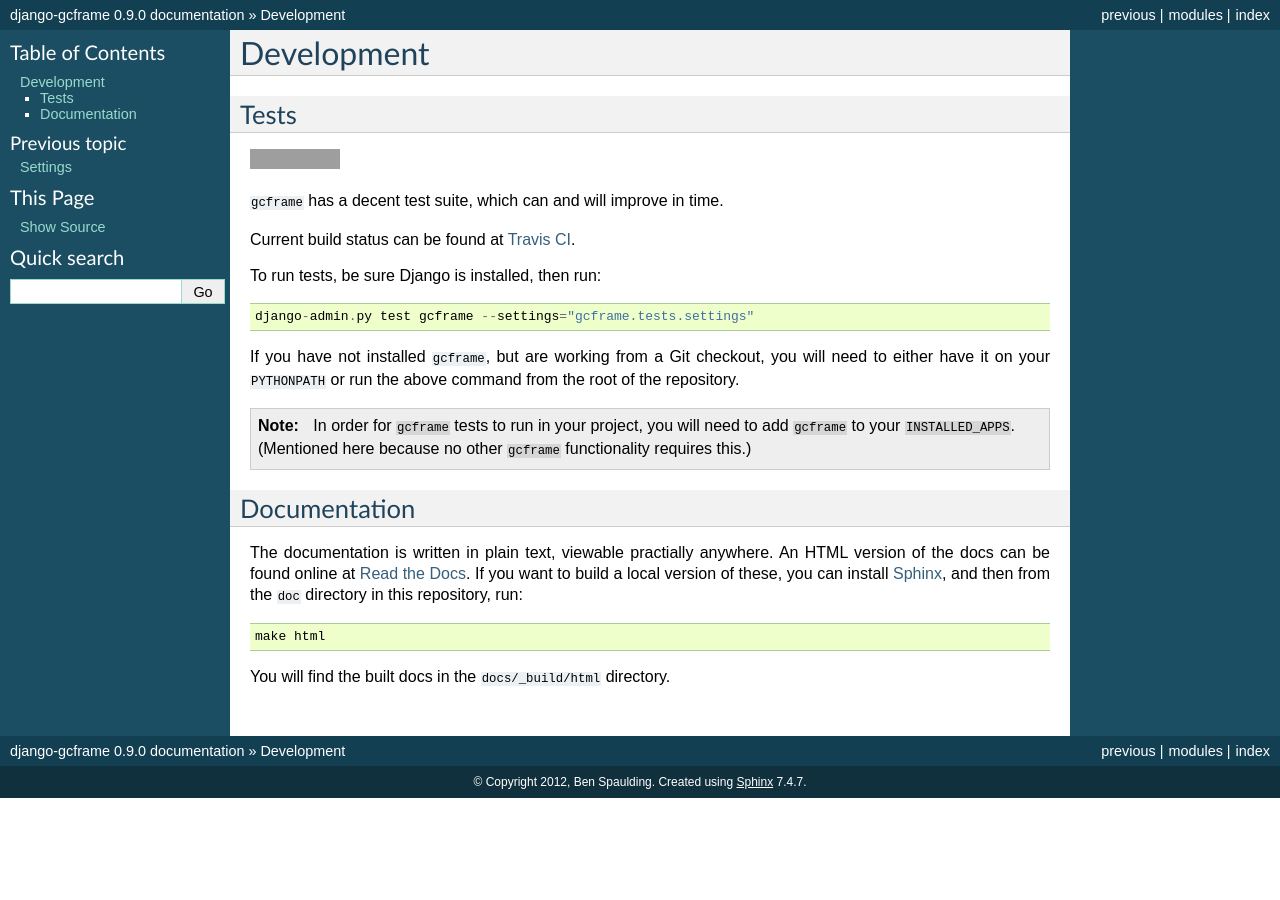
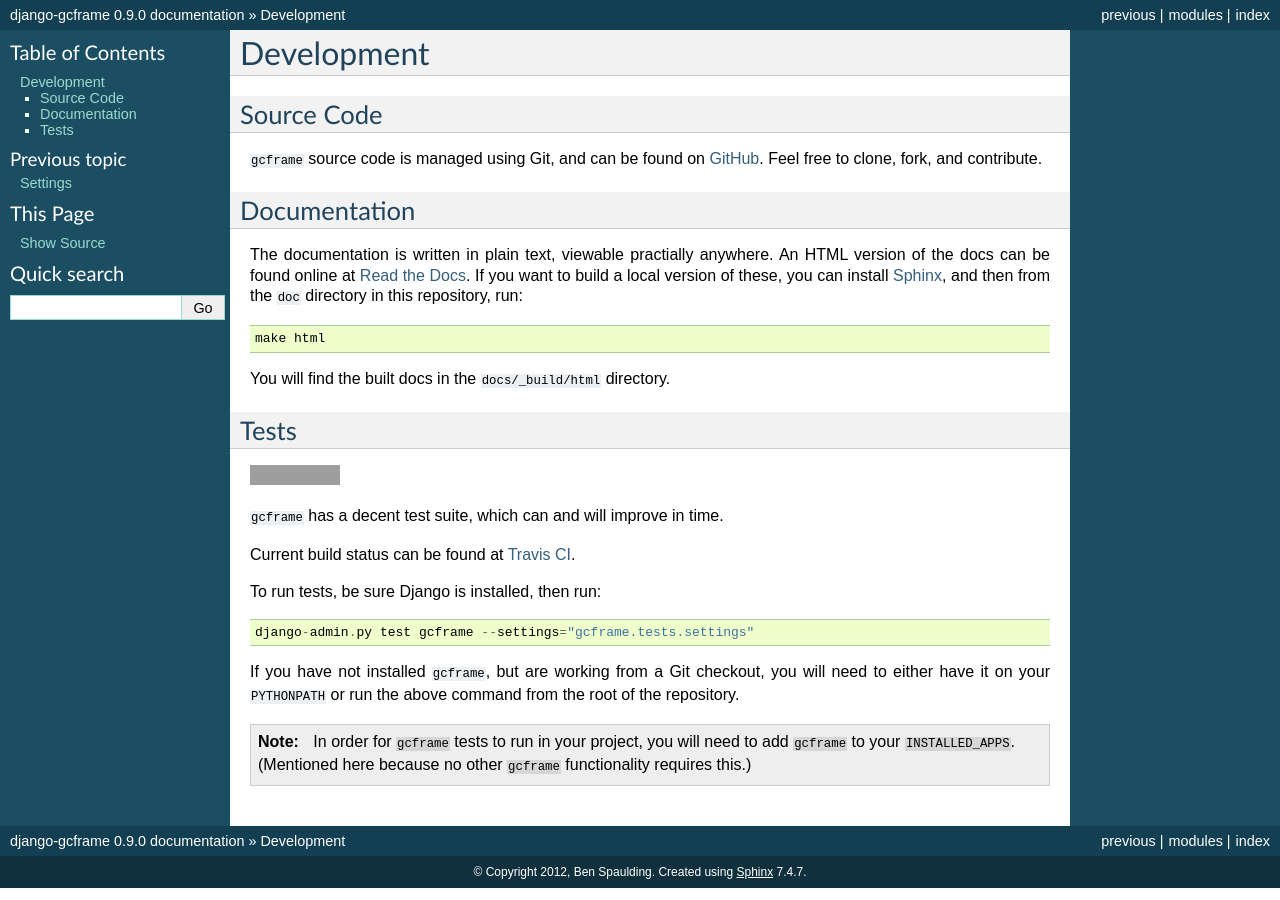
Before and after one commit to benspaulding/django-gcframe, a Sphinx documentation site: the page built from docs/development.rst, in a window 1280 px wide. Built offline with Sphinx 7.4.7, drawn with Linux system fonts in a browser that asks for light colours; some of the changed lines change nothing that is shown; grey boxes are pictures that could not be loaded.

Commit message:
Add development section on finding source code.
Also shifted the section on documentation up.

```diff
--- a/docs/development.rst
+++ b/docs/development.rst
@@ -4,6 +4,29 @@
 
 Development
 ===========
+
+Source Code
+-----------
+
+``gcframe`` source code is managed using Git, and can be found on GitHub_. Feel
+free to clone, fork, and contribute.
+
+.. _GitHub: https://github.com/benspaulding/django-gcframe/
+
+Documentation
+-------------
+
+The documentation is written in plain text, viewable practially anywhere. An
+HTML version of the docs can be found online at `Read the Docs`_. If you want
+to build a local version of these, you can install Sphinx_, and then from the
+``doc`` directory in this repository, run::
+
+    make html
+
+You will find the built docs in the ``docs/_build/html`` directory.
+
+.. _Read The Docs: http://readthedocs.org/docs/django-gcframe/
+.. _Sphinx: http://sphinx.pocoo.org/
 
 Tests
 -----
@@ -31,18 +54,3 @@ the root of the repository.
 .. note:: In order for ``gcframe`` tests to run in your project, you will need
           to add ``gcframe`` to your ``INSTALLED_APPS``. (Mentioned here because
           no other ``gcframe`` functionality requires this.)
-
-Documentation
--------------
-
-The documentation is written in plain text, viewable practially anywhere. An
-HTML version of the docs can be found online at `Read the Docs`_. If you want
-to build a local version of these, you can install Sphinx_, and then from the
-``doc`` directory in this repository, run::
-
-    make html
-
-You will find the built docs in the ``docs/_build/html`` directory.
-
-.. _Read The Docs: http://readthedocs.org/docs/django-gcframe/
-.. _Sphinx: http://sphinx.pocoo.org/
```
